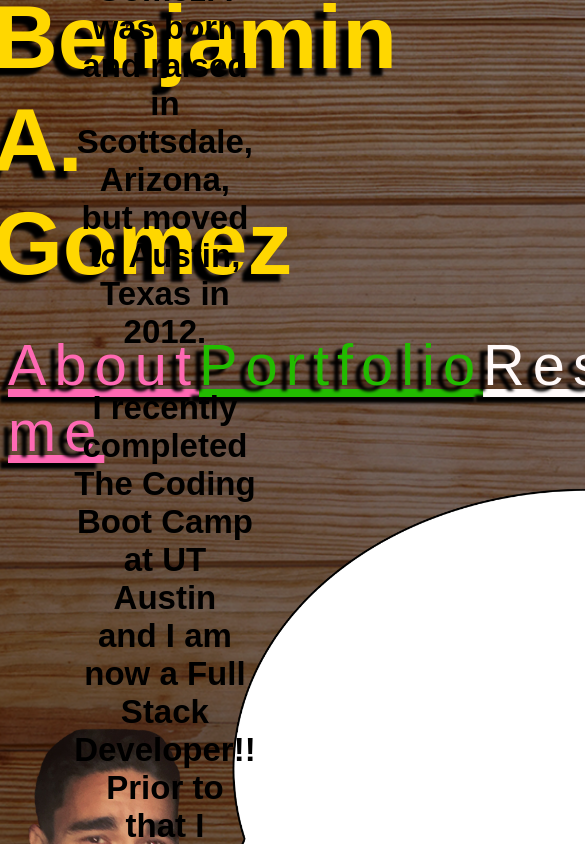
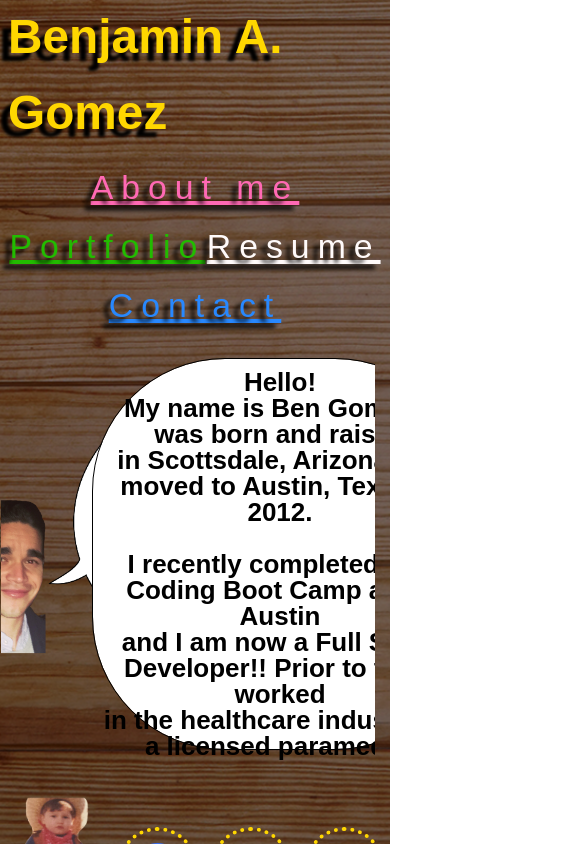
Before and after one commit to bennygo3/PortfolioIsREACTive, a React (Create React App) app: page /aboutme in a window 390 px wide. Shown: the top 844 px of the page, 585 px wide, since content can reach past the window. Built offline with nearby package versions, Linux system fonts and the light colour scheme.

Commit message:
media qs

```diff
--- a/src/components/Footer/Footer.css
+++ b/src/components/Footer/Footer.css
@@ -1,7 +1,6 @@
 .me{
     height: auto;
     width: 100px;
-
 }
 
 .buttons{
@@ -65,3 +64,36 @@
     border-color: -internal-light-dark(rgb(118, 118, 118), rgb(133, 133, 133));
     border-image: initial;
 }
+
+@media (max-width: 768px) {
+    .me{
+        width: 94px;
+    }
+
+    .button{
+        width: 75px;
+        height: 75px;
+        font-size: 50px;
+        align-content: center;
+    }
+
+    .buttons{
+        gap: 20px;
+        margin-top: 36px;
+        left: -1px;
+    }
+}
+
+@media (max-width: 375px) {
+    .buttons{
+        gap: 15px;
+
+    }
+
+    .button{
+        width: 65px;
+        height: 65px;
+        font-size: 45px;
+        align-content: center;
+    }
+}
--- a/src/components/HeaderNav/HeaderNav.css
+++ b/src/components/HeaderNav/HeaderNav.css
@@ -98,47 +98,53 @@
        text-decoration-color: initial;
    }
 
-/* :-webkit-any-link {
-    color: inherit;
-    cursor: pointer;
-    text-decoration: none;
-    text-decoration-line: underline;
-    text-decoration-thickness: initial;
-    text-decoration-style: initial;
-    text-decoration-color: initial;
-} */
+   @media (max-width: 1024px) {
+       .name{
+           font-size: calc(60px + 2vmin);
+           line-height: 1.7;
+       }
 
-/* .name{
-    font-family: liebelotte, sans-serif;
-    font-weight: 500;
-    font-style: normal;
-    color: gold;
-    text-shadow: 5px 2px 3px rgba(161, 211, 255, 0.708);
-} */
+       .links{
+           font-size: calc(38px + 2vmin);
+       }
 
-/* #about{
-    font-family: fairwater-open-serif, sans-serif;
-    font-weight: 500;
-    font-style: normal;
-    color: lightpink;
-    text-shadow:rgb(255, 255, 255) 4px 4px 1px ;
-} */
+   }
 
-/* #portfolio{
-    font-family: orpheuspro, serif;
-    font-weight: 300;
-    font-style: normal;
-    font-size: calc(58px + 2vmin);
-    color: rgb(0, 0, 0);
-    text-decoration: underline dotted 2px ;
-    text-shadow: 2px 3px rgb(255, 247, 1);
-} */
+   @media (max-width: 768px){
+       .name{
+           font-size: calc(50px + 2vmin);
+           line-height: 1.7;
+       }
 
-/* #contact{
-    font-family: zipline-lined, sans-serif;
-    font-weight: 400;
-    font-style: normal;
-    font-size: calc(58px + 2vmin);
-    color: fuchsia;
-    text-shadow: 2px 3px dodgerblue;
-} */
+       .links{
+           font-size: calc(28px + 2vmin);
+       }
+   }
+
+   @media (max-width: 427px){
+       .name{
+           font-size: calc(40px + 2vmin);
+           line-height: 1.6;
+           top: -2px;
+       }
+       .links{
+           display: flex;
+           flex-direction: row;
+           flex-wrap: wrap;
+           justify-content: space-evenly;
+           font-size: calc(26px + 2vmin);
+           line-height: 1.75;
+           text-shadow: -6px 5px 4px rgb(0, 0, 0);
+           top: -20px;
+       }
+
+       #about, #portfolio, #resume, #contact{
+           text-decoration-thickness: 4px;
+       }
+   }
+
+   @media (max-width: 375px){
+       .links{
+           letter-spacing: 6px;
+       }
+   }
--- a/src/pages/AboutMe/AboutMe.css
+++ b/src/pages/AboutMe/AboutMe.css
@@ -24,3 +24,88 @@
     font-weight: 700;
     font-style: normal;
 }
+
+@media (max-width: 1024px) {
+    .ben{
+        width: 800px;
+        height: auto;
+    }
+
+    #info{
+        font-size: 29px;
+        top: 52%;
+        left: 61%;
+        line-height: 0.9;
+    }
+}
+
+@media (max-width: 768px){
+
+    .ben{
+        width: 780px;
+        height: auto;
+        margin-bottom: -373px;
+    }
+
+    #info{
+        display:flex;
+        position: relative;
+        top: 172px;
+        left: 360px;
+        line-height: 1;
+    }
+}
+
+@media (max-width: 427px){
+    .ben{
+        width: 535px;
+        height: auto;
+        margin-bottom: -334px;
+    }
+
+    #info{
+        left: 279px;
+        top: 199px;
+        font-size: 26px;
+        margin-bottom: 15px;
+        outline: solid black 1px;
+        background-color: white;
+        height: 370px;
+        width: 383px;
+        display: flex;
+        flex-direction: row;
+        flex-wrap: wrap;
+        position: relative;
+        padding: 10px;
+        border-radius: 132px;
+    }
+
+    /* #info br {
+        content: 'none';
+    } */
+
+    #meContainer{
+        display: flex;
+        position: relative;
+        flex-direction: row;
+        flex-wrap: wrap;
+        align-items: center;
+        justify-content: center;
+        left: -7px;
+        text-align: center;
+        overflow-x: auto;
+    }
+}
+
+@media (max-width: 375px){
+    .ben{
+        width: 560px;
+        height: auto;
+        margin-bottom: -334px;
+    }
+
+    #meContainer{
+        left: -19px;
+        width: 490px;
+    }
+}
--- a/src/pages/Contact/Contact.css
+++ b/src/pages/Contact/Contact.css
@@ -9,7 +9,7 @@
     border-radius: 250px;
     border-style: dotted;
     border-width: 6px;
-    min-width: 380px;
+    min-width: 300px;
     background-color: rgb(40, 136, 254);
     /* background-size: 480px 360px; */
     display: flex;
@@ -93,3 +93,25 @@
     border-color: -internal-light-dark(rgb(118, 118, 118), rgb(133, 133, 133));
     border-image: initial;
 }
+
+@media (max-width: 427px) {
+    #form{
+        height: 318px;
+        width: 318px;
+        left: -15px;
+        top:-10px;
+        margin-bottom: -30px;
+    }
+
+    #formContainer{
+        display: flex;
+        right: -20px;
+        line-height: 0.9;
+    }
+
+    .submit{
+        height: 90px;
+        width: 90px;
+        right: -39px;
+    }
+}
--- a/src/pages/Home/Home.css
+++ b/src/pages/Home/Home.css
@@ -10,3 +10,15 @@
     top: 6px;
     left: 42px;
 }
+
+@media (max-width: 427px){
+    .longhorn{
+        height: auto;
+        width: 379px;
+    }
+
+    #longhornContainer{
+        top: 6px;
+        left: 11px;
+    }
+}
--- a/src/pages/Projects/Project.css
+++ b/src/pages/Projects/Project.css
@@ -11,7 +11,6 @@
     width: 950px;
     left: 440px;
     top: -250px;
-
 }
 
 .spray{
@@ -23,21 +22,13 @@
     transform: rotate(1deg) scaleX(-1);
 }
 
-/* .spray1{
-    height: auto;
-    width: 452px;
-    position: relative;
-    top: -60px;
-    left: 597px;
-    transform: rotate(269deg);
-} */
 
 .container1, .container2, .container3, .container4,
 .container5,.container6, .container7,.container8 {
     display: flex;
     height: 267px;
     width: 202px;
-    min-width: 160px ;
+    min-width: 160px;
     box-sizing: border-box;
     object-fit: fill;
     margin: 15px 15px 5px 15px;
@@ -88,3 +79,115 @@
     flex-wrap: wrap;
     justify-content: space-evenly;
 }
+
+@media (max-width: 1024px) {
+    #sprayContainer{
+        width: 700px;
+        left: 300px;
+        top: -186px;
+        justify-content: center;
+    }
+
+    .spray{
+        width: 350px;
+    }
+
+    .container1, .container2, .container3, .container4,
+    .container5,.container6, .container7,.container8{
+        width: 180px;
+        height: 238px;
+
+    }
+
+    .container7,.container8{
+        margin-bottom: 56px;
+    }
+
+    .content1, .content2, .content3, .content4,
+    .content5, .content6, .content7, .content8 {
+        font-size: 30px;
+    }
+}
+
+@media (max-width: 768px) {
+    #sprayContainer{
+        width: 528px;
+        left: 228px;
+        top: -179px;
+        justify-content: center;
+    }
+
+    .spray{
+        width: 310px;
+        left: -68px;
+    }
+
+    .container1, .container2, .container3, .container4,
+    .container5,.container6, .container7,.container8{
+        width: 140px;
+        height: 200px;
+        min-width: 130px;
+
+    }
+
+    .content1, .content2, .content3, .content4,
+    .content5, .content6, .content7, .content8 {
+        font-size: 29px;
+    }
+}
+
+@media (max-width: 427px) {
+    .spray{
+        width: 306px;
+        position: relative;
+        top: -43px;
+        left: -137px;
+        transform: rotate(37deg) scaleX(-1);
+    }
+
+    #sprayContainer{
+        width: 367px;
+        left: 30px;
+        top: -137px;
+        justify-content: center;
+
+    }
+
+    .container1, .container2, .container3, .container4,
+    .container5,.container6, .container7,.container8{
+        width: 130px;
+        height: 190px;
+        min-width: 120px;
+    }
+
+    .container7,.container8{
+        margin-bottom: 146px;
+    }
+}
+
+@media (max-width: 375px) {
+    .spray{
+        top: -27px;
+        left: -141px;
+        width: 291px;
+        transform: rotate(44deg) scaleX(-1);
+    }
+
+    #sprayContainer{
+        width: 366px;
+        left: 0px;
+        top: -120px;
+    }
+
+    .container1, .container2, .container3, .container4,
+    .container5,.container6, .container7,.container8{
+        width: 120px;
+        height: 170px;
+        min-width: 120px;
+    }
+
+    .content1, .content2, .content3, .content4,
+    .content5, .content6, .content7, .content8 {
+        font-size: 27px;
+    }
+}
--- a/src/pages/Resume/Resume.css
+++ b/src/pages/Resume/Resume.css
@@ -11,7 +11,7 @@
     position: relative;
     /* top: 45px; */
     right: 178px;
-    transform: rotate(4deg) ;
+    transform: rotate(1deg) ;
 }
 
 .resumeContainer{
@@ -53,6 +53,71 @@
 
 }
 
-.resumeContainer p{
+/* .resumeContainer p{
     font-size: 23px;
+} */
+
+@media (max-width: 1024px) {
+    .robot{
+        right: 30px;
+        width: 390px;
+    }
+
+    .resumeContainer{
+        left: 132px;
+        width:265px;
+        height:109px;
+        font-size: 58px;
+    }
 }
+
+@media (max-width: 768px) {
+    .robot{
+        right: -3px;
+        width: 350px;
+    }
+
+    .resumeContainer{
+        left: 80px;
+        width: 218px;
+        height: 87px;
+        font-size: 48px;
+    }
+}
+
+@media (max-width: 427px) {
+    .robot{
+        right: -17px;
+        top: -25px;
+        width: 175px;
+        margin-bottom: -73px;
+
+    }
+
+    .resumeContainer{
+        left: 60px;
+        width: 175px;
+        height: 54px;
+        font-size: 39px;
+        top: -57px;
+    }
+}
+
+@media (max-width: 375px) {
+    .robot{
+        right: -13px;
+        top: -10px;
+        width: 150px;
+        margin-bottom: -63px;
+
+    }
+
+    .resumeContainer {
+        left: 52px;
+        width: 162px;
+        height: 41px;
+        font-size: 34px;
+        top: -40px;
+        outline: 7px dotted gold;
+    }
+}
```
Also changed, not shown: src/assets/longhornSkull.png (deleted), src/assets/whiteIndexCard.png (deleted).
